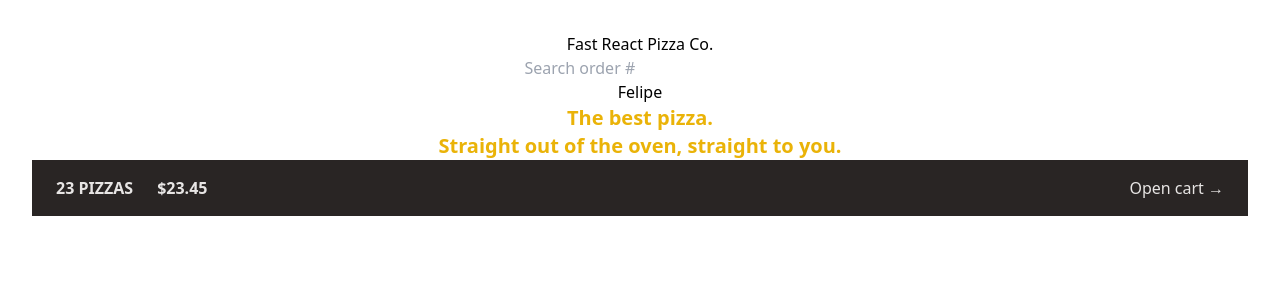
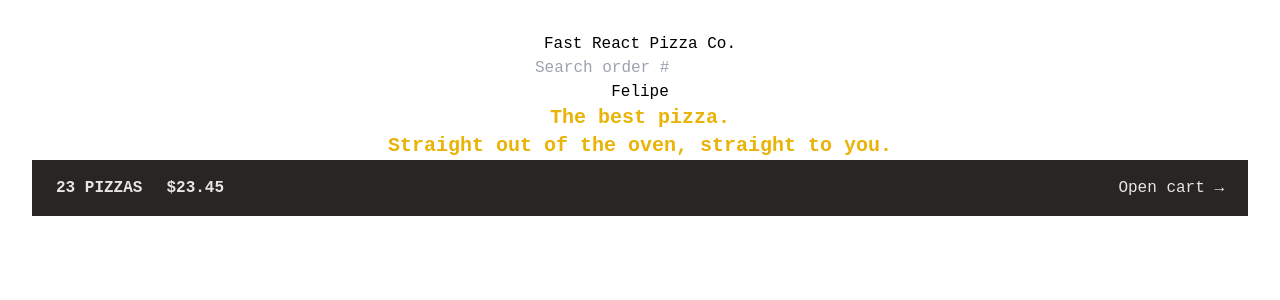
Before and after one commit to fandredev/fast-pizza, a React (Vite) app: page / in a window 1280 px wide. Shown: the top 300 px of the page. Built offline with nearby package versions, Linux system fonts and the light colour scheme.

Commit message:
style: Update tailwind.config.js to add custom font and extend height utility

```diff
--- a/tailwind.config.js
+++ b/tailwind.config.js
@@ -5,7 +5,14 @@ export default {
     "./src/**/*.{ts,tsx}",
   ],
   theme: {
-    extend: {},
+    fontFamily: {
+      sans: 'Roboto Mono, monospace',
+    },
+    extend: {
+      height: {
+        screen: '100dvh'
+      }
+    }
   },
   plugins: [],
 }
```
